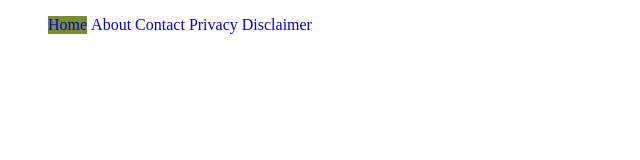
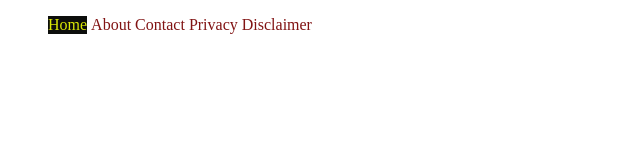
Before and after one commit to IAklesh/demo, a plain HTML site: page index.html in a window 1280 px wide. In both pictures the pointer is over the item "Home". Shown: the whole page, without its empty margins (0-640 px from the left). Drawn offline with Linux system fonts and the light colour scheme.

Commit message:
changed menu color

```diff
--- a/index.html
+++ b/index.html
@@ -8,13 +8,17 @@
     <style>
         li {
             display: inline-block;
-            color: rgb(129, 19, 19);
         }
         li:hover{
             color: rgb(50, 175, 19);
-            background-color: rgb(120, 141, 46);
+            background-color: rgb(13, 14, 12);
         }
         a {
+            color: rgb(129, 19, 19);
+            text-decoration: none;
+        }
+        a:hover {
+            color: rgb(218, 233, 6);
             text-decoration: none;
         }
     </style>
```
